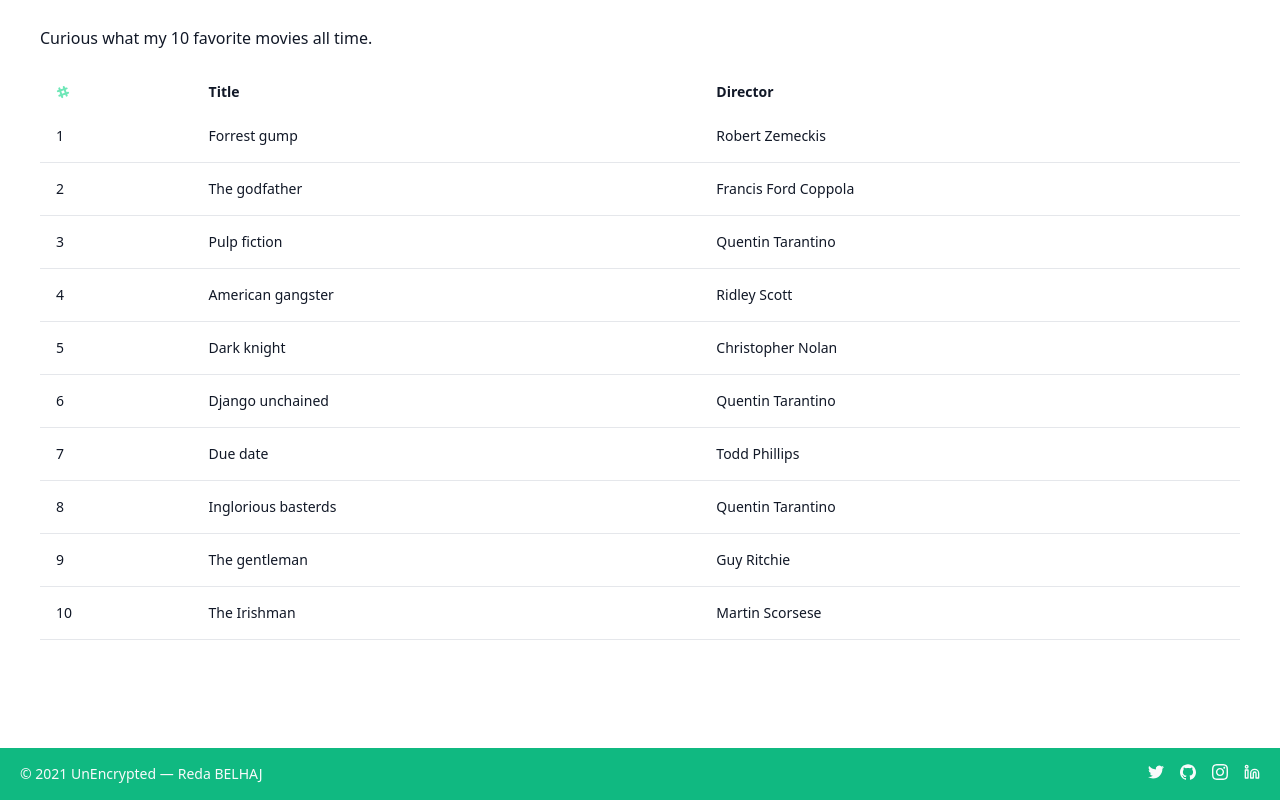
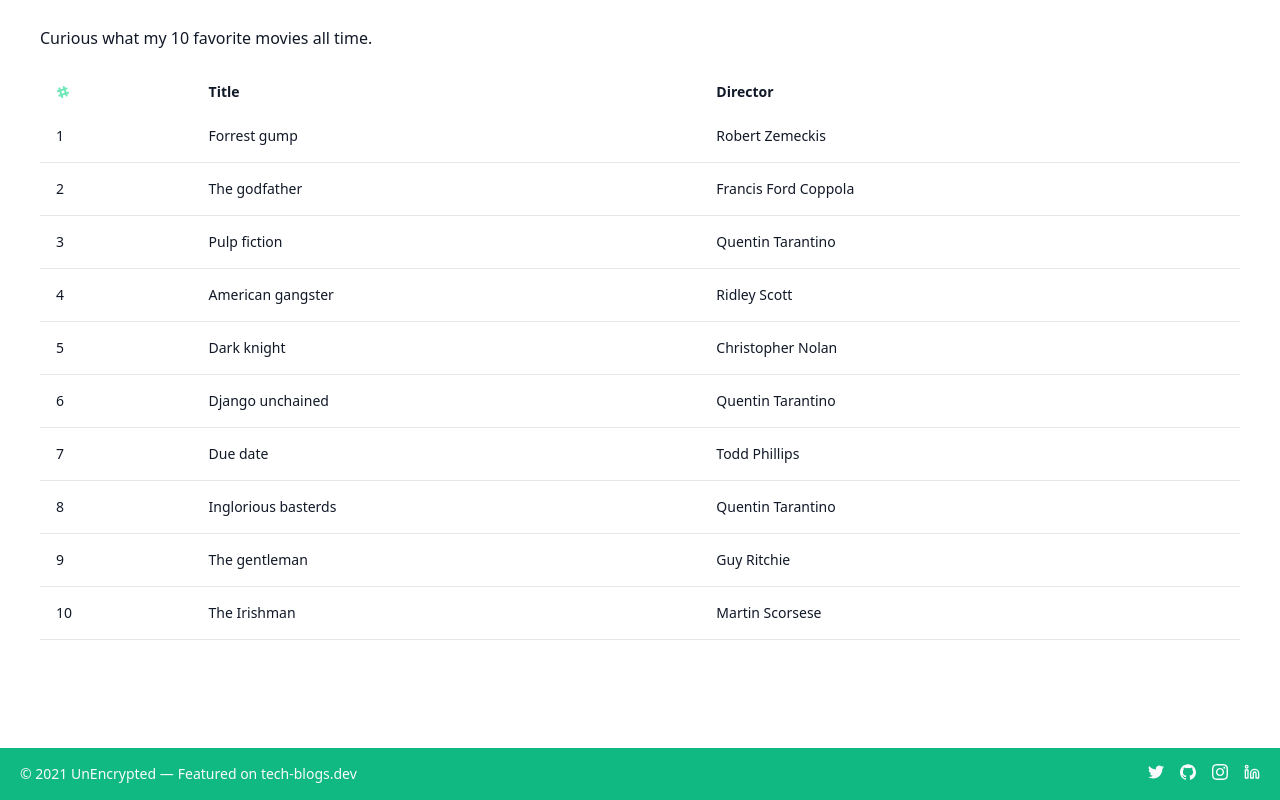
Before and after one commit to Reda-BELHAJ/UnEncrypted.io, a Next.js app: page /about in a window 1280 px wide. Shown: the part 2348-3148 px from the top of the page. Built offline with nearby package versions, Linux system fonts and the light colour scheme; no server answers; what @tailwindcss/typography would draw is missing.

Commit message:
Update Footer.js

```diff
--- a/components/Footer.js
+++ b/components/Footer.js
@@ -12,7 +12,12 @@ const Footer = () => {
                     <div className="container max-w-7xl mx-auto py-4 px-5 flex flex-wrap flex-col sm:flex-row">
                         <p className="text-gray-50 text-sm text-center sm:text-left">
                             © {year} UnEncrypted —
-                            <span className="text-gray-50 ml-1">Reda BELHAJ</span>
+                            <span className="text-gray-50 ml-1">
+                                Featured on {" "}
+                                <a href="https://tech-blogs.dev/" rel="noopener noreferrer" target="_blank">
+                                    tech-blogs.dev
+                                </a>
+                            </span>
                         </p>
                         <span className="inline-flex sm:ml-auto sm:mt-0 mt-2 justify-center sm:justify-start">
                             <a
```
